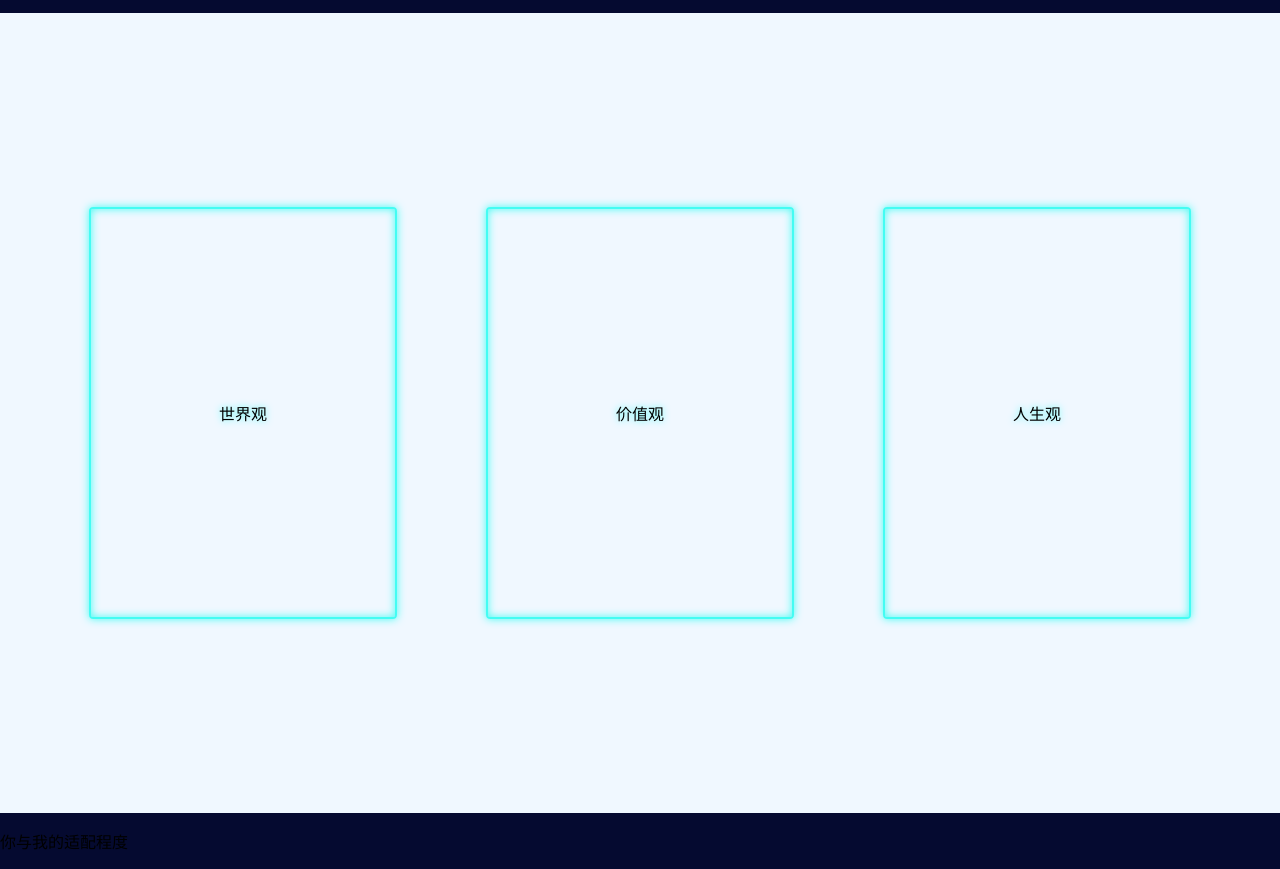
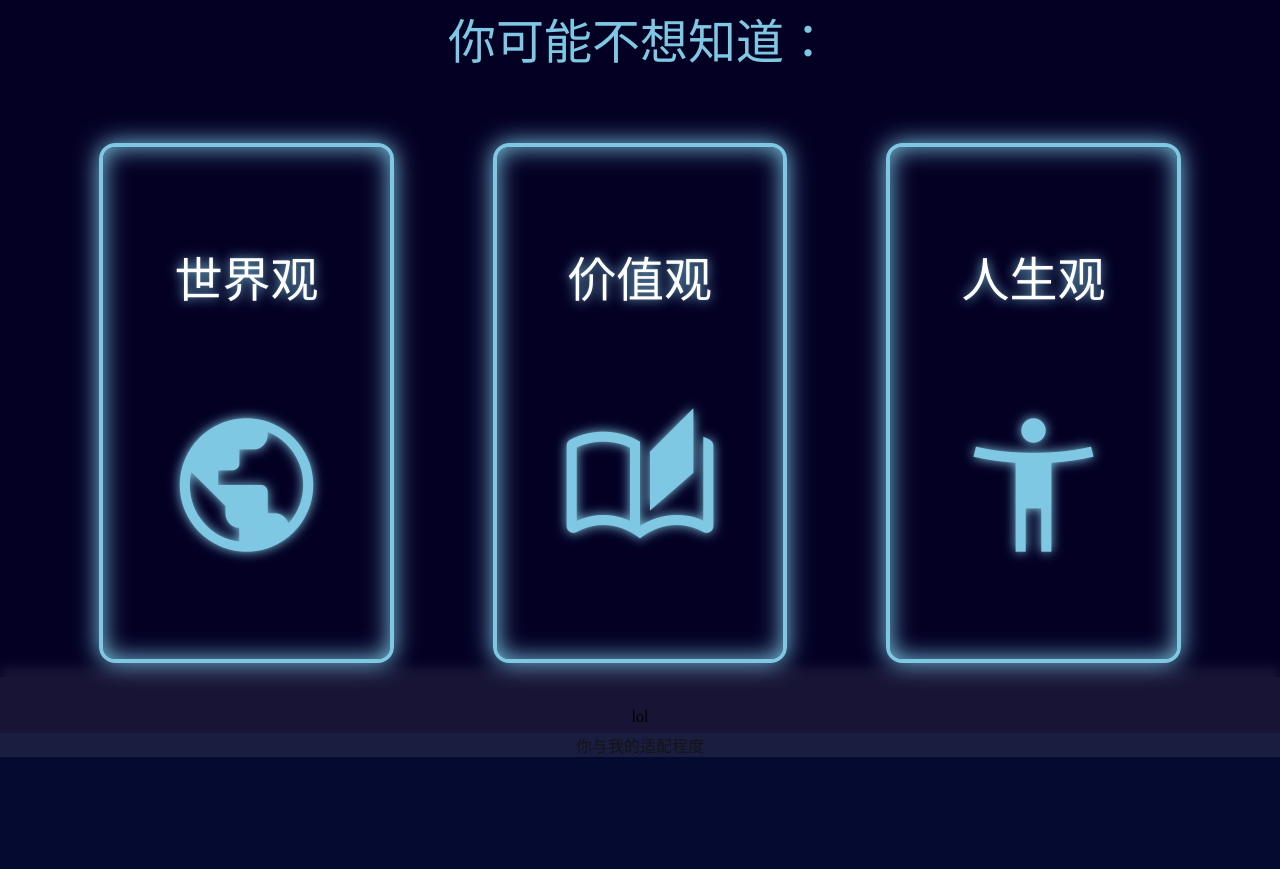
Before and after one commit to yx-05/PersonalWebsite, a plain HTML site: page index.html in a window 1280 px wide. Shown: the part 867-1736 px from the top of the page. After the commit the page ends 1624 px from the top, so only its background shows below. Drawn offline with nearby package versions, Linux system fonts and the light colour scheme; a web font is replaced by a local one.

Commit message:
added footer and updated content2 ui

```diff
--- a/css/style.css
+++ b/css/style.css
@@ -1,5 +1,5 @@
 @import url('https://fonts.googleapis.com/css2?family=Ubuntu:wght@500&display=swap');
-@import url('https://fonts.googleapis.com/css2?family=Barlow+Condensed:wght@100&family=Raleway:wght@700&display=swap');;
+@import url('https://fonts.googleapis.com/css2?family=Barlow+Condensed:wght@100&family=Raleway:wght@700&family=ZCOOL+XiaoWei&display=swap');
 
 *,
 *::before,
@@ -11,6 +11,11 @@
 
 body{
     background-color: #050A30;
+    position: relative;
+    min-height: 100vh;
+    display: flex;
+    flex-direction: column;
+    align-items: center;
     margin: 0;
     padding: 0;
 }
@@ -86,9 +91,8 @@ header p, header nav{
 
 .content1ContainerSize{
     width: 50%;
-    height: 55vh;
+    height: 70vh;
     margin: 50px 10vw;
-    border: solid;
 }
 
 .aboutMe{
@@ -98,8 +102,10 @@ header p, header nav{
     border-radius: 20px;
     border:1px solid rgba(255, 255, 255, 0.18);
     box-shadow: 0 8px 32px 0 rgba(0, 0, 0, 0.37);
+    display: flex;
+    flex-direction: column;
     align-content: center;
-    padding: 50px 20px;
+    justify-content: space-evenly;
 
 }
 
@@ -116,7 +122,6 @@ header p, header nav{
 .aboutMe h2{
     font-size: 2em;
     font-family: 'Barlow Condensed', sans-serif;
-    margin-top: 10vh;
     color:aliceblue;
 }
 
@@ -137,21 +142,76 @@ header p, header nav{
 }
 
 .content2{
-    background-color: aliceblue;
+    background-color: rgb(4, 0, 36);
+    height: 100vh;
+    width: 100%;
+    display: flex;
+    flex-direction: column;
+    justify-content: space-evenly;
+    align-items: center;
+}
+
+.content2 p{
+    color: #7EC8E3;
+    font-size: 3em;
+    font-family: 'ZCOOL XiaoWei', sans-serif;
+}
+
+.content2 .Views{
+    width: 100%;
     display: flex;
     justify-content: space-evenly;
     align-items: center;
-    height: 100vh;
-    width: 100%;
 }
 
-.content2 div{
-    display: inline-block;
+.content2 .Views div{
+    height: 65vh;
+    width: 23vw;
+
     cursor: pointer;
+
     text-decoration: none;
-    border: #44fcf3 0.125em solid;
-    border-radius: 0.25em;
-    padding: 15% 10%;
-    text-shadow: 0 0 0.125em hsl(0 0% 100% / 0.2), 0 0 0.45em #44fcf3;
-    box-shadow: inset 0 0 0.5em 0 #44fcf3, 0 0 0.5em 0 #44fcf3;
+
+    border: #7EC8E3 0.25em solid;
+    border-radius: 1.0em;
+    text-shadow: 0 0 0.125em hsl(0 0% 100% / 0.2), 0 0 0.75em #7EC8E3;
+    box-shadow: inset 0 0 1.5em 0 #7EC8E3, 0 0 1.5em 0 #7EC8E3;
+    transition: all 0.3s ease 0s;
+
+    display: flex;
+    flex-direction: column;
+    align-items: center;
+    justify-content: space-evenly;
 }
+
+.content2 .Views div:hover{
+    height: 68vh;
+    width: 24vw;
+}
+.content2 .Views div p{
+    font-family: 'ZCOOL XiaoWei', sans-serif;
+    color:rgb(255, 255, 255);
+    font-size: 3em;
+}
+
+.content2 .Views div span{
+    color: #7EC8E3;
+    font-size: 10rem;
+}
+
+
+
+
+
+footer{
+    position: absolute;
+    bottom: 0;
+    height: 10vh;
+    width: 100%;
+    display: flex;
+    align-items: center;
+    justify-content: center;
+    overflow: hidden;
+    background: rgba(255,255,255,0.08);
+    box-shadow: 0px -10px 10px rgba(255,255,255,0.08);
+}
--- a/index.html
+++ b/index.html
@@ -5,6 +5,7 @@
     <meta http-equiv="X-UA-Compatible" content="IE=edge">
     <meta name="viewport" content="width=device-width, initial-scale=1.0">
     <link rel="stylesheet" href="css/style.css">
+    <link rel="stylesheet" href="https://fonts.googleapis.com/css2?family=Material+Symbols+Outlined:opsz,wght,FILL,GRAD@48,400,0,0" />
     <title>Yx Space</title>
 </head>
 <body>
@@ -28,13 +29,34 @@
         </div>
     </div>
     <div class="content2">
-        <div class="worldView">世界观</div>
-        <div class="valueView">价值观</div>
-        <div class="lifeView">人生观</div>
+        <p>你可能不想知道：</p>
+        <div class="Views">
+            <div class="worldView">
+                <p>世界观</p>
+                <span class="material-symbols-outlined icon">
+                    public
+                    </span>
+            </div>
+            <div class="valueView">
+                <p>价值观</p>
+                <span class="material-symbols-outlined">
+                    auto_stories
+                    </span>
+            </div>
+            <div class="lifeView">
+                <p>人生观</p>
+                <span class="material-symbols-outlined">
+                    accessibility_new
+                    </span>
+            </div>
+        </div>
     </div>
     <div class="content3">
         <p>你与我的适配程度</p>
     </div>
+    <footer>
+        lol
+    </footer>
 
 </body>
 </html>
```
